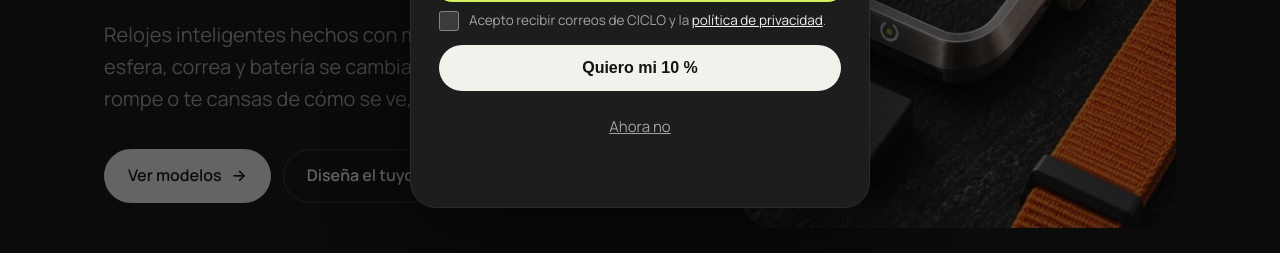
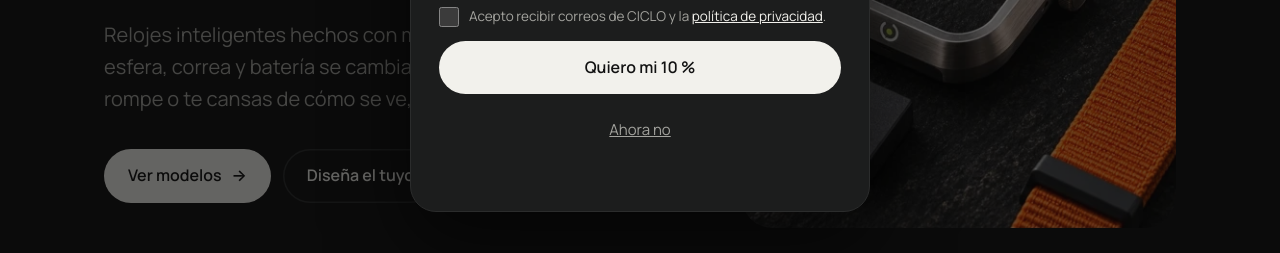
Before and after one commit to marinascotelomarcos-blip/ciclo-watches, a plain HTML site: page index.html in a window 1280 px wide. Shown: the part 461-714 px from the top of the page. Drawn offline with Linux system fonts and the light colour scheme; a web font is replaced by a local one.

Commit message:
Diseño: botón de cita con la misma tipografía que el resto y gris con contraste AA
Co-Authored-By: Claude Sonnet 5.5 <noreply@anthropic.com>

```diff
--- a/configurador.css
+++ b/configurador.css
@@ -2,7 +2,7 @@
 :root{
   color-scheme:dark;
   --bg:#121212; --wash:#181919; --card:#1C1D1D;
-  --ink:#F2F1EC; --ink-soft:#A3A39E; --ink-grey:#5F605D; --hair:#2B2C2C;
+  --ink:#F2F1EC; --ink-soft:#A3A39E; --ink-grey:#8B8C88; --hair:#2B2C2C;
   --clay:#D4F25C; --clay-wash:#20250F; --moss:#7FD3C7; --moss-wash:#152623;
   --orange:#F08A4B;
   --serif:"Unbounded","Arial Black",sans-serif;
--- a/css/trazabilidad.css
+++ b/css/trazabilidad.css
@@ -2,7 +2,7 @@
 :root{
   color-scheme:dark;
   --bg:#121212; --wash:#181919; --card:#1C1D1D;
-  --ink:#F2F1EC; --ink-soft:#A3A39E; --ink-grey:#5F605D; --hair:#2B2C2C;
+  --ink:#F2F1EC; --ink-soft:#A3A39E; --ink-grey:#8B8C88; --hair:#2B2C2C;
   --clay:#D4F25C; --clay-wash:#20250F; --moss:#7FD3C7; --moss-wash:#152623;
   --orange:#F08A4B; --orange-wash:#2A1B12;
   --serif:"Unbounded","Arial Black",sans-serif;
--- a/index.html
+++ b/index.html
@@ -38,7 +38,7 @@
   :root{
     color-scheme:dark;
     --bg:#121212; --wash:#181919; --card:#1C1D1D;
-    --ink:#F2F1EC; --ink-soft:#A3A39E; --ink-grey:#5F605D; --hair:#2B2C2C;
+    --ink:#F2F1EC; --ink-soft:#A3A39E; --ink-grey:#8B8C88; --hair:#2B2C2C;
     --clay:#D4F25C; --clay-wash:#20250F; --moss:#7FD3C7; --moss-wash:#152623;
     --orange:#F08A4B; --orange-wash:#2A1B12;
     --serif:"Unbounded","Arial Black",sans-serif;
@@ -64,7 +64,7 @@
   .links a{text-decoration:none;color:var(--ink-soft);transition:color .2s}
   .links a:hover{color:var(--ink)}
 
-  .btn{display:inline-flex;align-items:center;gap:10px;background:var(--ink);color:var(--bg);text-decoration:none;padding:14px 24px;border-radius:999px;font-weight:600;font-size:16px;border:0;cursor:pointer;transition:transform .2s ease,background .2s}
+  .btn{display:inline-flex;align-items:center;gap:10px;font:inherit;font-weight:600;background:var(--ink);color:var(--bg);text-decoration:none;padding:14px 24px;border-radius:999px;font-weight:600;font-size:16px;border:0;cursor:pointer;transition:transform .2s ease,background .2s}
   .btn:hover{transform:translateY(-1px);background:var(--clay)}
   .btn:active{transform:translateY(0)}
   .btn.light{background:transparent;color:var(--ink);box-shadow:inset 0 0 0 1.5px var(--hair)}
```
